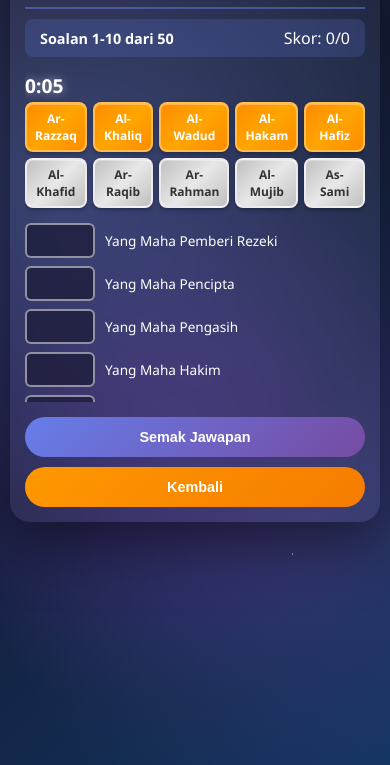
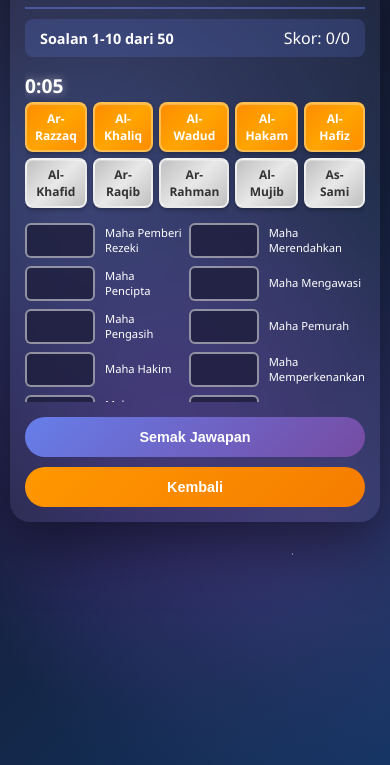
Before and after one commit to lutfitorla/asma-ul-husna-darjah-5, a plain HTML site: page quiz.html in a window 390 px wide. Shown: the part 79-844 px from the top of the page. Drawn offline with Linux system fonts and the light colour scheme.

Commit message:
Update mobile layout: 2-column answers, remove 'Yang' prefix, reduce font size and enable text wrapping

```diff
--- a/assets/css/quiz.css
+++ b/assets/css/quiz.css
@@ -383,12 +383,19 @@ button {
     }
 
     .translations-container {
-        grid-template-columns: 1fr;
-        gap: 8px;
+        grid-template-columns: 1fr 1fr;
+        gap: 6px;
     }
 
     .translation-text {
-        font-size: 0.85em;
+        font-size: 0.7em;
+        line-height: 1.3;
+        word-wrap: break-word;
+        hyphens: auto;
+        display: -webkit-box;
+        -webkit-line-clamp: 2;
+        -webkit-box-orient: vertical;
+        overflow: hidden;
     }
 
     .drop-zone {
--- a/quiz.html
+++ b/quiz.html
@@ -158,10 +158,13 @@
                 dropZone.dataset.index = index;
                 dropZone.textContent = ''; // Empty initially
 
-                // Translation text on the right
+                // Translation text on the right (remove "Yang" prefix)
                 const translationText = document.createElement('div');
                 translationText.className = 'translation-text';
-                translationText.textContent = question.malay;
+                const malayText = question.malay.startsWith('Yang ')
+                    ? question.malay.substring(5)
+                    : question.malay;
+                translationText.textContent = malayText;
 
                 // Drop zone events
                 dropZone.addEventListener('dragover', handleDragOver);
```
